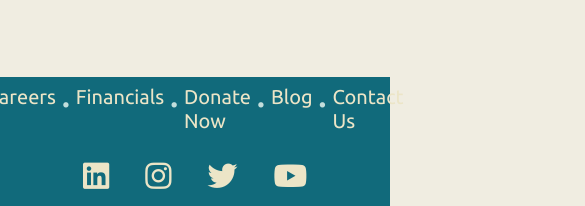
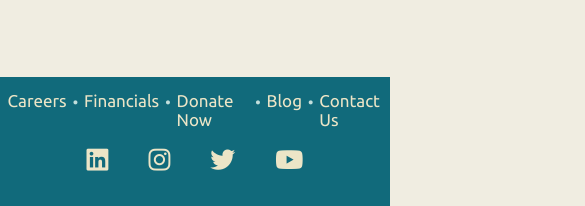
Before and after one commit to Proder/project-parwaaz, a React (Vite) app in the folder project-parwaaz/: page /volunteer in a window 390 px wide. Shown: the part 837-1043 px from the top of the page, 585 px wide, since content can reach past the window. Built offline with nearby package versions, Linux system fonts and the light colour scheme.

Commit message:
updated css names

```diff
--- a/project-parwaaz/src/components/GoToTop.jsx
+++ b/project-parwaaz/src/components/GoToTop.jsx
@@ -29,7 +29,7 @@ const GoToTop = () => {
 
   const goToBtn = () => {
     const targetElement = document.documentElement; // Replace 'target' with the ID of your target element
-    const duration = 100; // Duration of the smooth scroll in milliseconds
+    const duration = 50; // Duration of the smooth scroll in milliseconds
 
     smoothScrollTo(targetElement, duration);
 
--- a/project-parwaaz/src/components/ImageCarousel.jsx
+++ b/project-parwaaz/src/components/ImageCarousel.jsx
@@ -3,9 +3,9 @@ export default function ImageCarousel() {
   return (
     <>
       <div className="img-carousel">
-        <div className="slider">
-          <div className="slide-track">
-            <div className="slide">
+        <div className="img-slider">
+          <div className="img-slide-track">
+            <div className="img-slide">
               <img
                 src="https://s3-us-west-2.amazonaws.com/s.cdpn.io/557257/1.png"
                 height="300"
--- a/project-parwaaz/src/styles/carouselComponent.css
+++ b/project-parwaaz/src/styles/carouselComponent.css
@@ -1,5 +1,4 @@
 .carousel-image{
     width: 100vw;
     height: 90vh;
-
 }
--- a/project-parwaaz/src/styles/footer.css
+++ b/project-parwaaz/src/styles/footer.css
@@ -3,7 +3,6 @@
     color: #ECE5C7;
     height: 150px;
     width: 100%;
-
     position: relative;
     left: 0;
     bottom: 0;
@@ -16,6 +15,7 @@
     align-items: center;
     height: 100%;
     width: 100%;
+    padding: 2.5px;
 }
 
 .footer-list{
@@ -42,7 +42,7 @@
 
 #social-icons{
     font-size: 30px;
-    padding: 18px 18px 18px 18px;
+    padding: 0 20px 20px 20px ;
     text-decoration: none;
     color: #ECE5C7;
 }
@@ -62,12 +62,16 @@
     }
     .footer-list>.list-items{
         padding: 5px 5px 5px 5px;
+        font-size: 17px;
     }
     .spacer{
         display:flex;
-        font-size: px;
+        font-size: 30px;
     }
     .footer-line{
         font-size: 10px;
     }
+    #social-icons{
+        font-size: 25px;
+    }
 }
--- a/project-parwaaz/src/styles/imgCarousel.css
+++ b/project-parwaaz/src/styles/imgCarousel.css
@@ -7,18 +7,18 @@
   }
 }
 
-.slider {
+.img-slider {
   background: white;
   box-shadow: 0 10px 20px -5px rgba(0, 0, 0, 0.125);
   height: 300px;
   margin: auto;
-  overflow: hidden;
+  /* overflow: hidden; */
   position: relative;
   width: 100%;
 }
 
-.slider::before,
-.slider::after {
+.img-slider::before,
+.img-slider::after {
   background: linear-gradient(to right, white 0%, rgba(255, 255, 255, 0) 100%);
   content: "";
   height: 100px;
@@ -27,24 +27,24 @@
   z-index: 2;
 }
 
-.slider::after {
+.img-slider::after {
   right: 0;
   top: 0;
   transform: rotateZ(180deg);
 }
 
-.slider::before {
+.img-slider::before {
   left: 0;
   top: 0;
 }
 
-.slider .slide-track {
+.img-slider .img-slide-track {
   animation: scroll 20s linear infinite;
   display: flex;
   width: calc(250px * 14);
 }
 
-.slider .slide {
+.img-slider .img-slide {
   height: 300px;
   width: 250px;
 }
```
